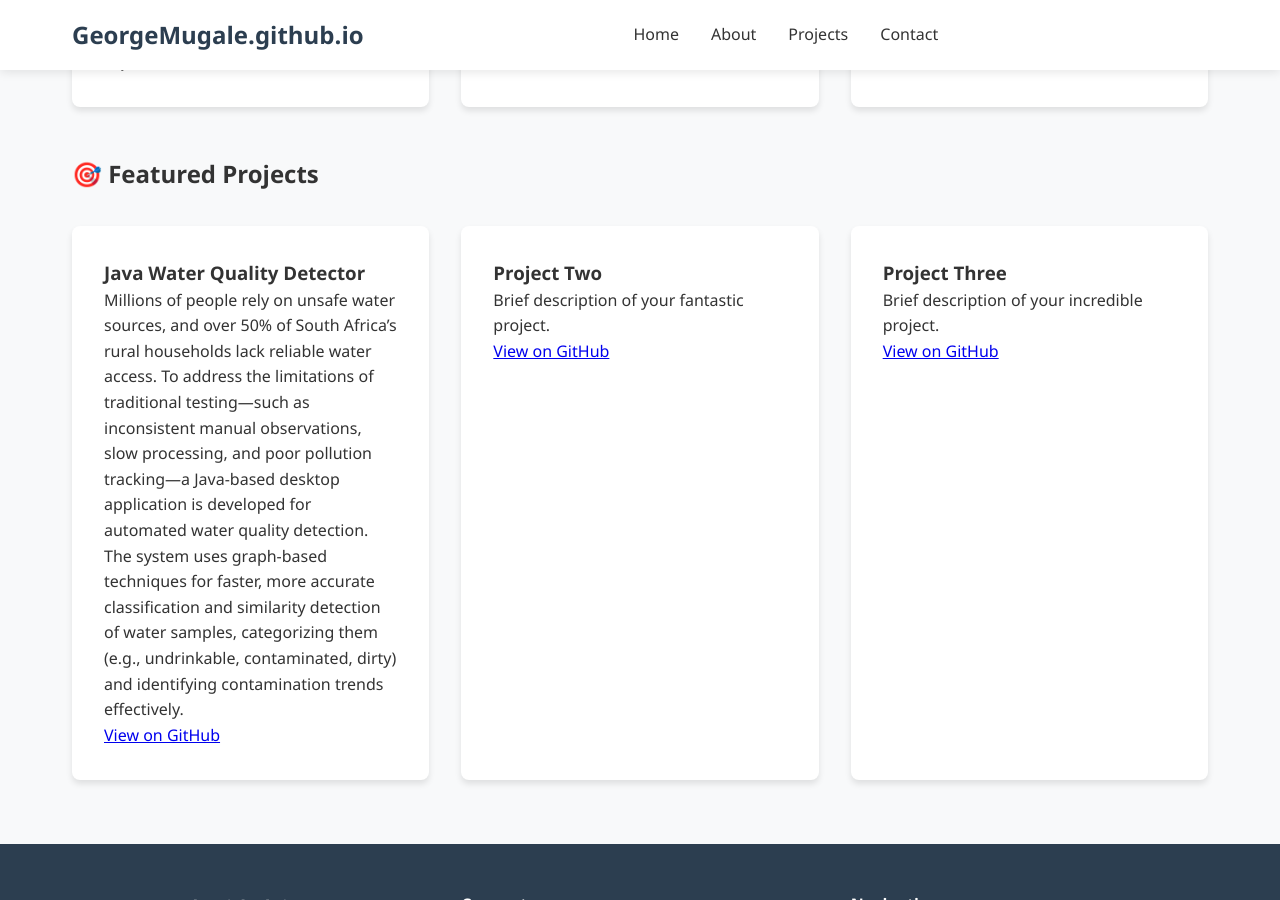
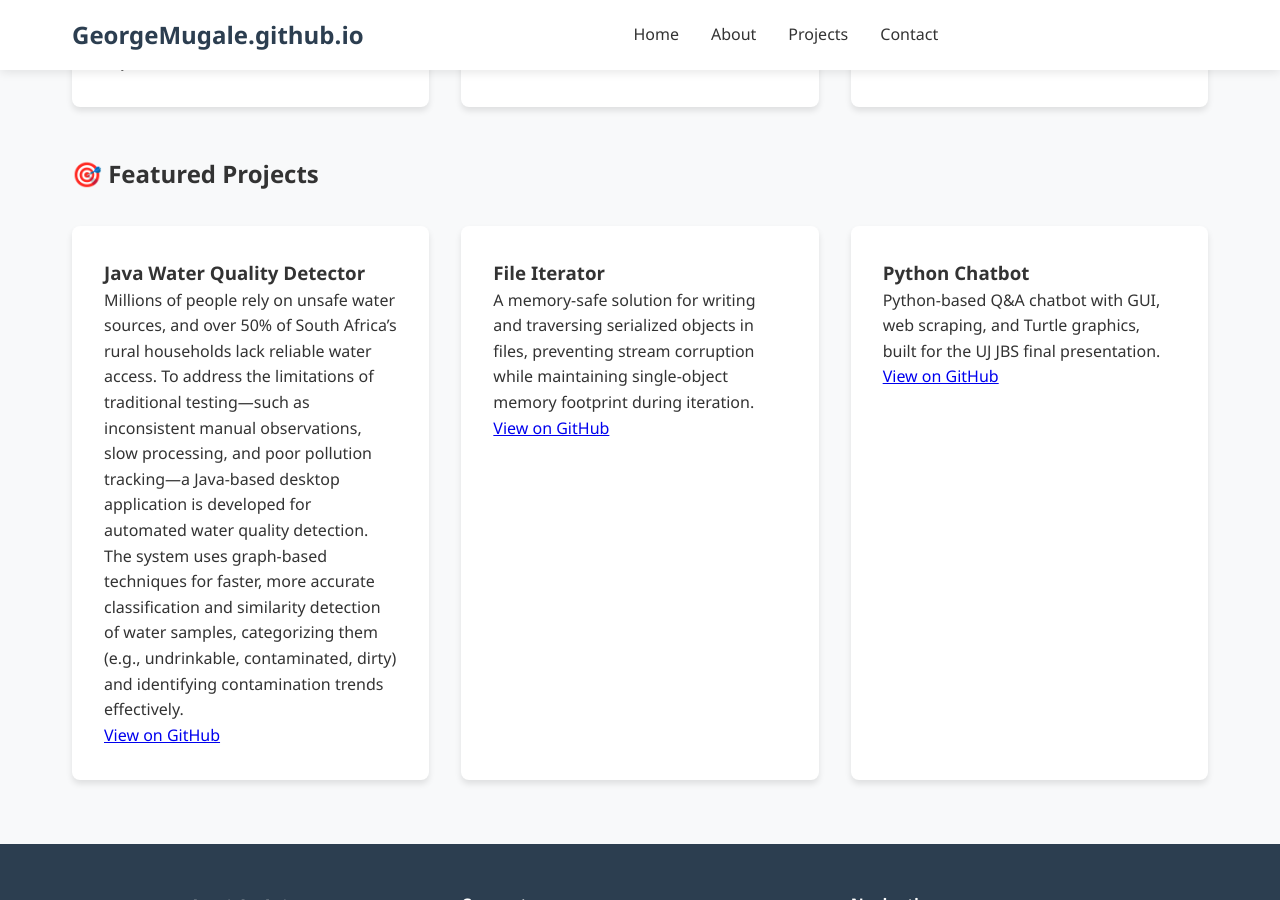
Before and after one commit to GeorgeMugale/GeorgeMugale.github.io, a Jekyll site: the page built from index.md, in a window 1280 px wide and 900 px high, scrolled down 958 px. Built offline with Jekyll 4.4.1, drawn with Linux system fonts in a browser that asks for light colours.

Commit message:
Update index.md

```diff
--- a/index.md
+++ b/index.md
@@ -67,18 +67,18 @@ problem-solving mindset
     <div class="project-card">
         <h3>Java Water Quality Detector</h3>
         <p>Millions of people rely on unsafe water sources, and over 50% of South Africa’s rural households lack reliable water access. To address the limitations of traditional testing—such as inconsistent manual observations, slow processing, and poor pollution tracking—a Java-based desktop application is developed for automated water quality detection. The system uses graph-based techniques for faster, more accurate classification and similarity detection of water samples, categorizing them (e.g., undrinkable, contaminated, dirty) and identifying contamination trends effectively.</p>
-        <a href="[https://github.com/georgemugale/project1](https://github.com/GeorgeMugale/CSC3-Mini-Project)">View on GitHub</a>
+        <a href="https://github.com/GeorgeMugale/CSC3-Mini-Project">View on GitHub</a>
     </div>
 
     <div class="project-card">
-        <h3>Project Two</h3>
-        <p>Brief description of your fantastic project.</p>
-        <a href="https://github.com/georgemugale/project2">View on GitHub</a>
+        <h3>File Iterator</h3>
+        <p>A memory-safe solution for writing and traversing serialized objects in files, preventing stream corruption while maintaining single-object memory footprint during iteration.</p>
+        <a href="https://github.com/GeorgeMugale/File-Iterator">View on GitHub</a>
     </div>
 
     <div class="project-card">
-        <h3>Project Three</h3>
-        <p>Brief description of your incredible project.</p>
-        <a href="https://github.com/georgemugale/project3">View on GitHub</a>
+        <h3>Python Chatbot</h3>
+        <p>Python-based Q&A chatbot with GUI, web scraping, and Turtle graphics, built for the UJ JBS final presentation.</p>
+        <a href="https://github.com/GeorgeMugale/Python-Chatbot">View on GitHub</a>
     </div>
 </div>
```
